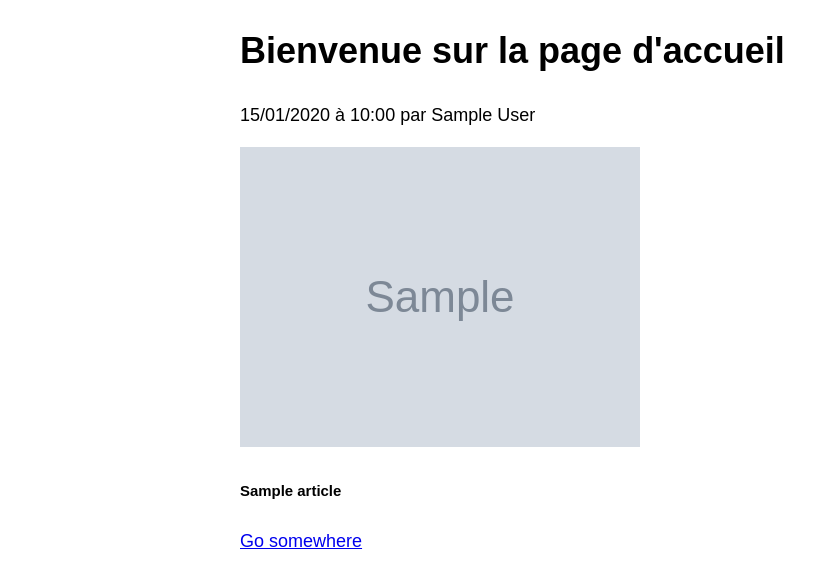
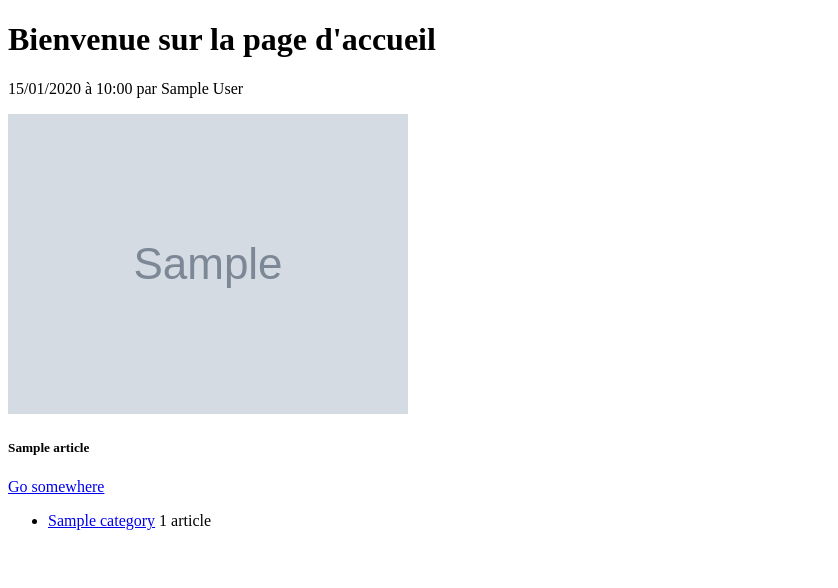
Before and after one commit to Saintchicky/blog, a Symfony app: template templates/home/index.html.twig in a window 1280 px wide. Shown: the part 60-648 px from the top of the page, without its empty margins (0-838 px from the left). Run offline with Twig, Linux system fonts and the light colour scheme; the template is opened without the code that fills it: most values are stand-ins (such as "Sample title", 1, 10 or a date in 2020); grey boxes marked "Sample" are stand-in pictures; some libraries are stand-ins or nearby versions.

Commit message:
categories

```diff
--- a/templates/base.html.twig
+++ b/templates/base.html.twig
@@ -27,6 +27,8 @@
                 </ul>
             </div>
         </nav>
-        {% block body %}{% endblock %}
+        <div class="container-fluid">
+            {% block body %}{% endblock %}
+        </div>
     </body>
 </html>
--- a/templates/home/index.html.twig
+++ b/templates/home/index.html.twig
@@ -1,24 +1,20 @@
 {% extends 'base.html.twig' %}
 
-{% block title %}Hello HomeController!{% endblock %}
+{% block title %}Les articles{% endblock %}
 
 {% block body %}
-<style>
-    .example-wrapper { margin: 1em auto; max-width: 800px; width: 95%; font: 18px/1.5 sans-serif; }
-    .example-wrapper code { background: #F5F5F5; padding: 2px 6px; }
-</style>
-
-<div class="example-wrapper">
 
 <h1>Bienvenue sur la page d'accueil</h1>
+<div class="row">
+    <div class="col-8">
         <div class="row justify-content-center">
             {% for article in articles %}
-            <div class="card col-md-5 m-1">
+                <div class="card m-1" style="width: 40%;">
                     <p class="date">
                         {{ article.createdAt|date('d/m/Y') }} à {{ article.createdAt|date('H:i') }}
                         par <span class="author">{{ article.author }}</span>
                     </p>
-                <img class="card-img-top" src="/assets/blog/images/{{ article.image }}" alt="{{ article.image }}">
+                    <img class="img-fluid" src="/assets/blog/images/{{ article.image }}" alt="{{ article.image }}">
                     <div class="card-body">
                         <h5 class="card-title">{{ article.title }}</h5>
                         <a href="{{ path('show', {'id': article.id }) }}" class="btn btn-primary">Go somewhere</a>
@@ -27,4 +23,17 @@
             {% endfor %}
         </div>
     </div>
+    <div class="col-4">
+        <ul class="list-group">
+            {% for category in categories %}
+                <li class="list-group-item d-flex justify-content-between">
+                    <a href="{{ path('category', {'id': category.id }) }}">{{ category.title }}</a>
+                    <span class="btn btn-primary" style="width: 27%;">
+                        <span class="badge badge-light" style="background:#fff;color:#000;">{{ category.articles|length }}</span> article{% if category.articles|length > 1 %}s{% endif %}
+                    </span>
+                </li>
+            {% endfor %}
+        </ul>
+    </div>
+</div>
 {% endblock %}
```
Also changed, not shown: src/Controller/HomeController.php (+36 -7 lines), public/assets/blog/images/bonnet2.jpg (added). Lines whose indentation alone changed are shown as unchanged.
